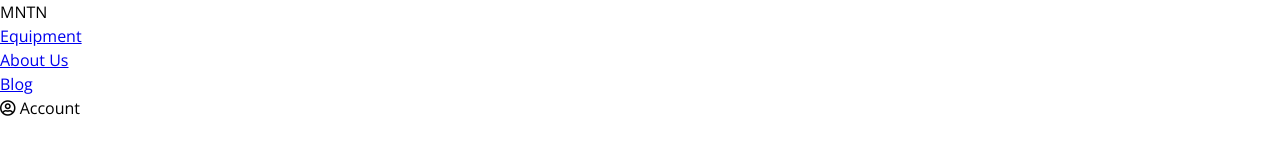
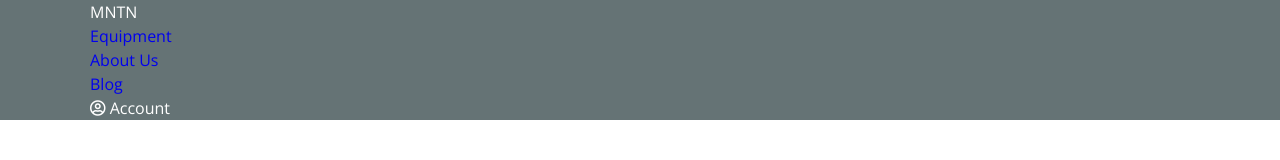
Before and after one commit to j3ffh95/basic-nav, a plain HTML site: page index.html in a window 1280 px wide. Drawn offline with nearby package versions, Linux system fonts and the light colour scheme.

Commit message:
Styled the basics and also container

```diff
--- a/index.html
+++ b/index.html
@@ -23,10 +23,10 @@
             <li><a href="#">Blog</a></li>
           </ul>
         </nav>
-      </div>
-      <div id="account">
-        <i class="far fa-user-circle"></i>
-        Account
+        <div id="account">
+          <i class="far fa-user-circle"></i>
+          Account
+        </div>
       </div>
     </header>
   </body>
--- a/style.css
+++ b/style.css
@@ -15,3 +15,23 @@ body {
   font-family: "Open Sans", sans-serif;
   line-height: 1.5;
 }
+
+ul {
+  list-style: none;
+}
+
+a {
+  text-decoration: none;
+}
+
+/* Navbar */
+#main-header {
+  background: var(--primary-color);
+  color: #fff;
+}
+
+/* Utility */
+.container {
+  width: 1100px;
+  margin: 0 auto;
+}
```
